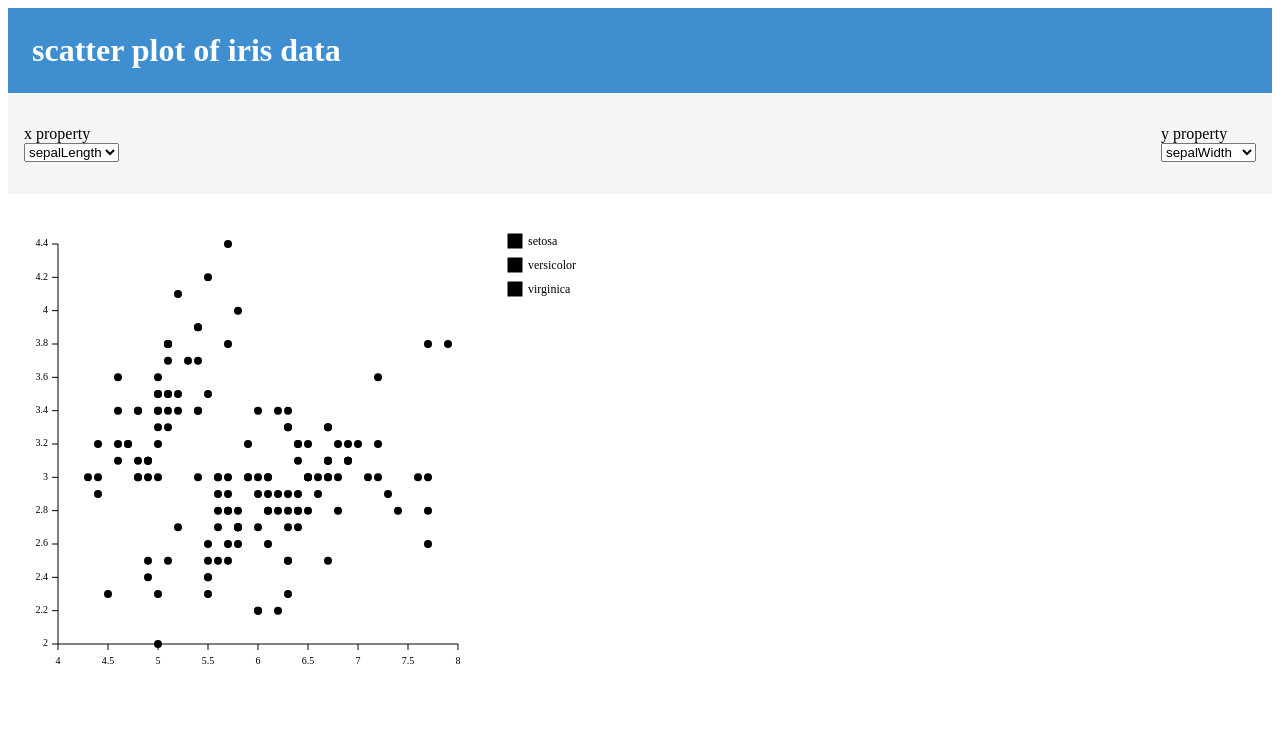
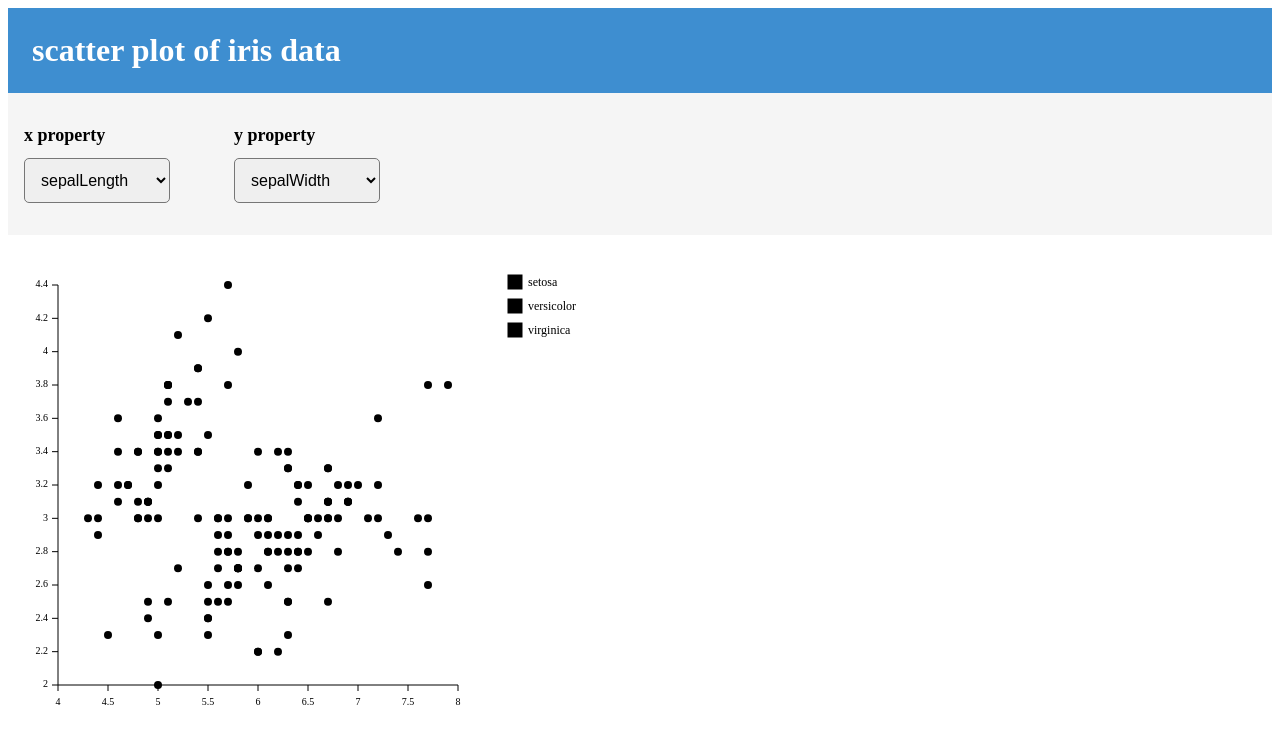
Before and after one commit to Sea-cl0g/scatter-plot-of-iris-data, a React (Vite) app: page / in a window 1280 px wide. Shown: the top 744 px of the page. Built offline with nearby package versions, Linux system fonts and the light colour scheme.

Commit message:
update: Setting周りのCSSを調整

```diff
--- a/src/styles/style.css
+++ b/src/styles/style.css
@@ -12,5 +12,19 @@
   background: #f5f5f5;
   padding: 32px 16px;
   display: flex;
-  justify-content: space-between;
+  justify-content: flex-start;
+  gap: 64px;
 }
+
+.settings label {
+  font-size: large;
+  font-weight: bold;
+}
+
+.settings select {
+  margin-top: 12px;
+  padding: 12px;
+  padding-right: 24px;
+  font-size: medium;
+  border-radius: 5px;
+}
```
